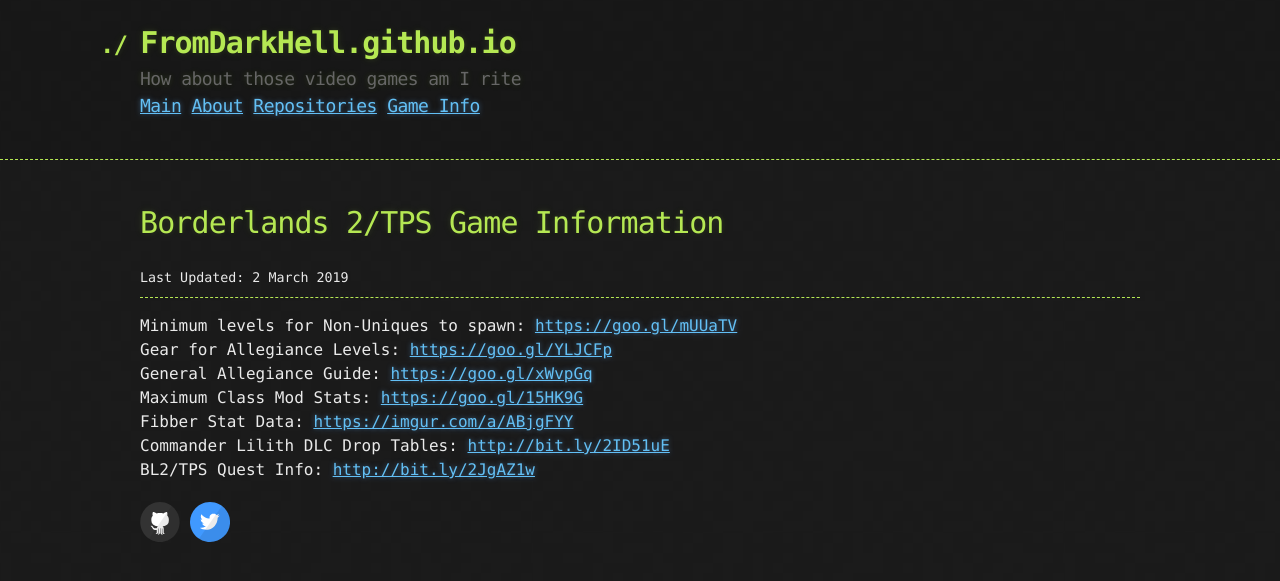
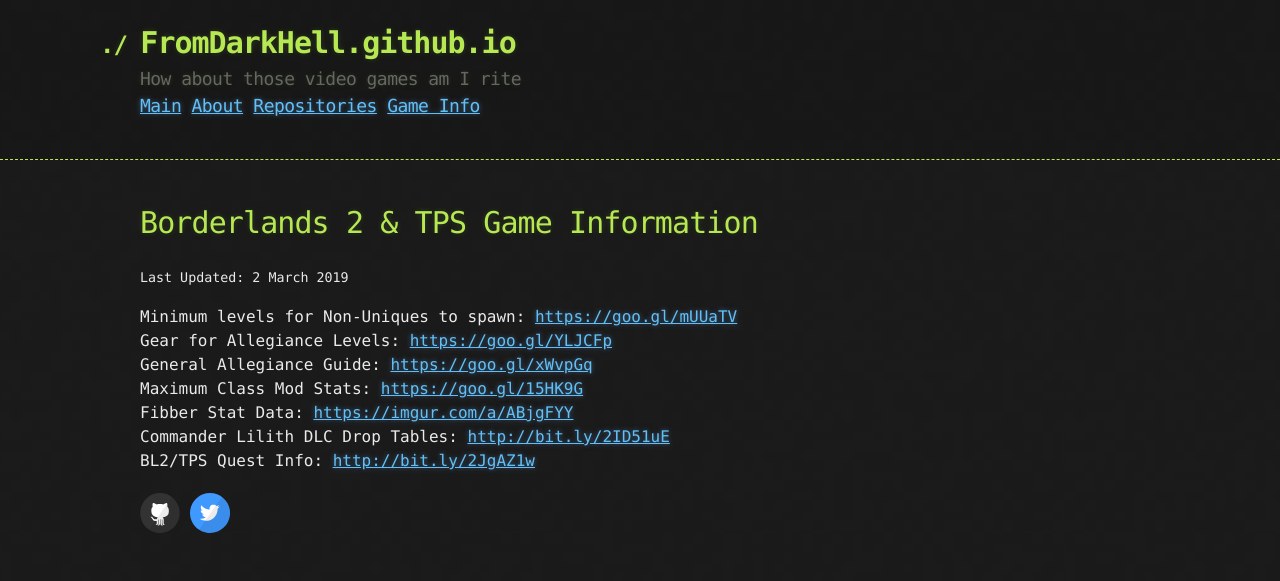
Before and after one commit to FromDarkHell/FromDarkHell.github.io, a Jekyll site: the page built from _posts/gameInfo/2019-3-2-Borderlands-2.md, in a window 1280 px wide. Shown: the top 581 px of the page. Built offline with Jekyll 4.4.1, drawn with Linux system fonts in a browser that asks for light colours.

```diff
--- a/_posts/gameInfo/2019-3-2-Borderlands-2.md
+++ b/_posts/gameInfo/2019-3-2-Borderlands-2.md
@@ -1,10 +1,8 @@
 ---
 layout: post
-title: Borderlands 2/TPS Game Information
+title: Borderlands 2 & TPS Game Information
 ---
 
-
-***
 
 Minimum levels for Non-Uniques to spawn: [https://goo.gl/mUUaTV](https://goo.gl/mUUaTV)
 Gear for Allegiance Levels: [https://goo.gl/YLJCFp](https://goo.gl/YLJCFp)
```
Also changed, not shown: _posts/gameInfo/2019-3-2-Wolfenstein-Youngblood.md (added, +6 -0 lines).
